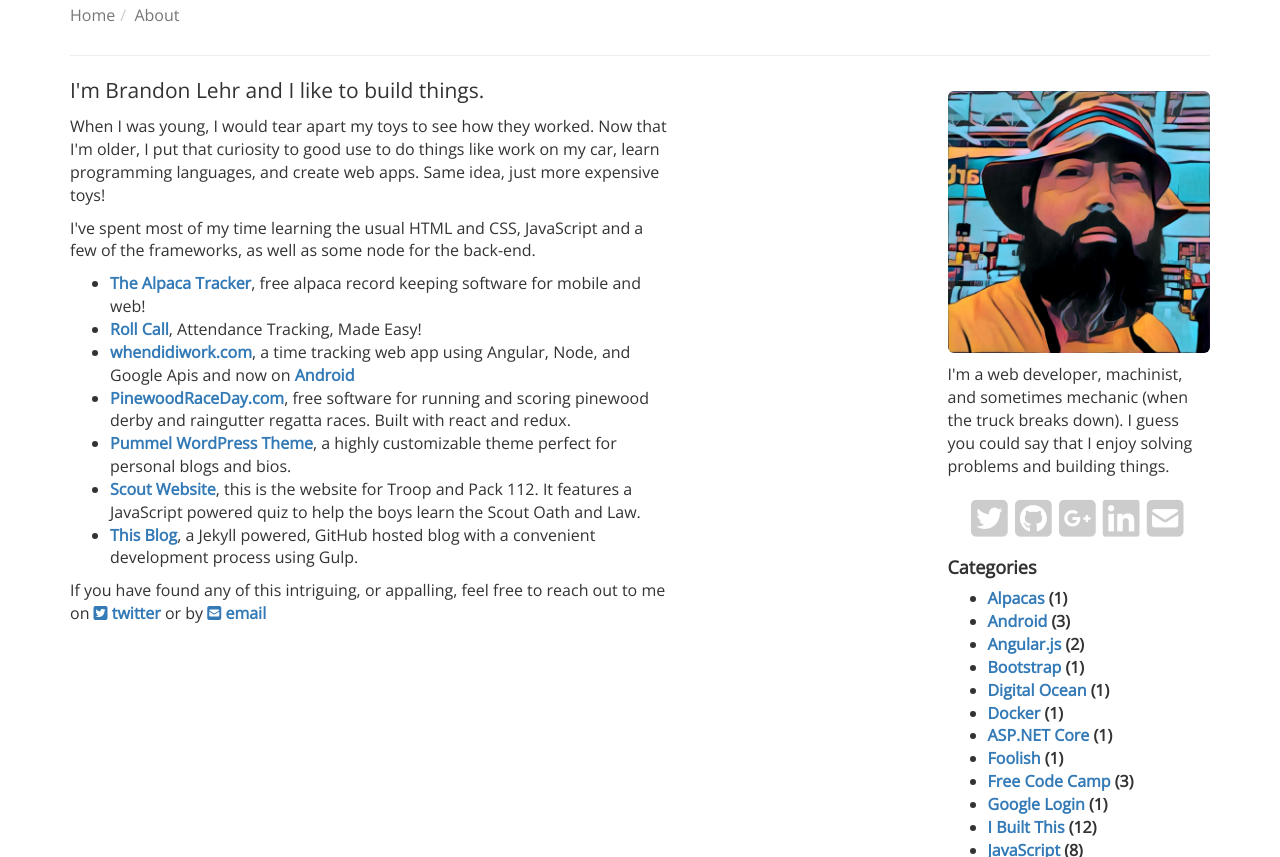
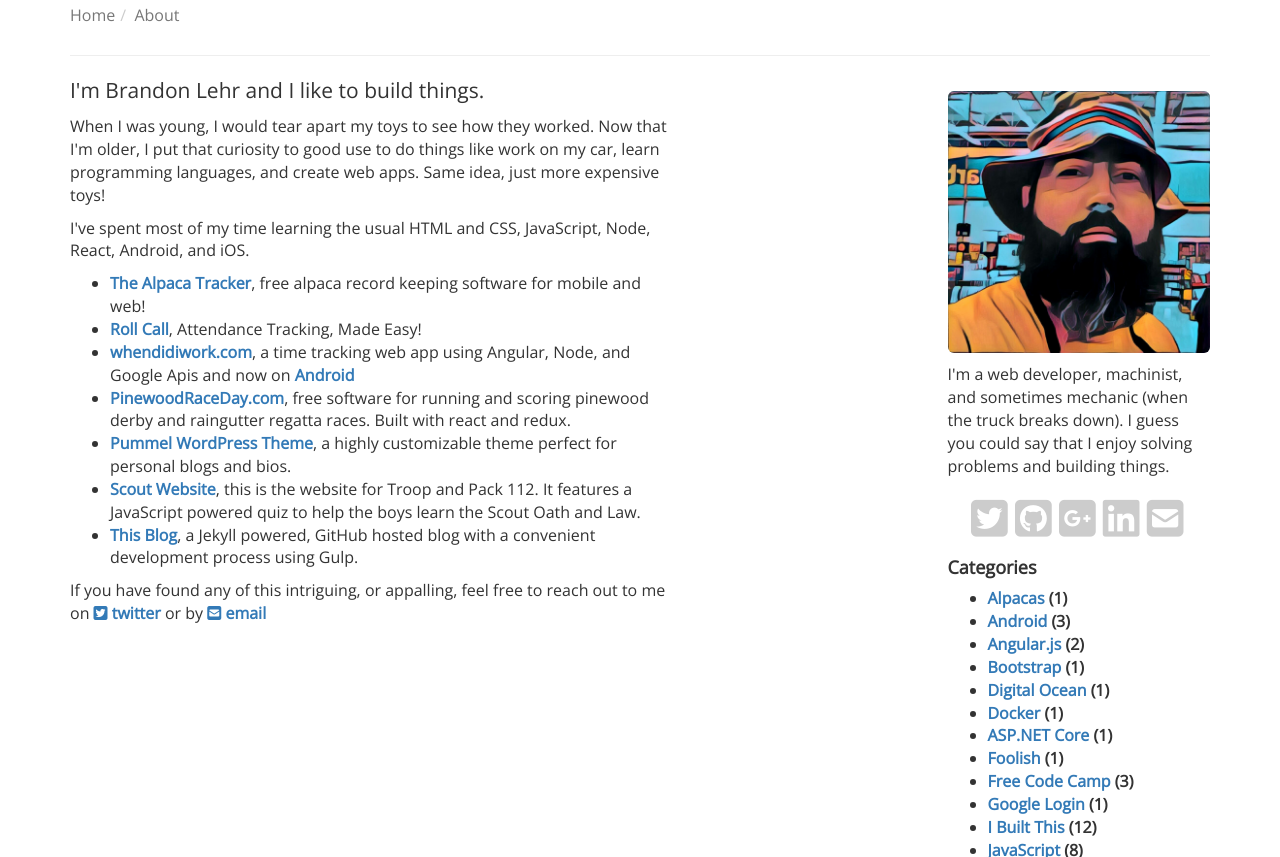
Before and after one commit to blehr/blehr.github.io, a Jekyll site: the page built from about/index.html, in a window 1280 px wide and 900 px high, scrolled down 461 px, cut to the strip 43-900 px from the top of the window. Built offline with Jekyll 4.4.1, drawn with Linux system fonts in a browser that asks for light colours; nearby versions of some CDN libraries; comment, search, counter and statistics services are not loaded.

Commit message:
Update About page

```diff
--- a/about/index.html
+++ b/about/index.html
@@ -11,7 +11,7 @@
 
 <p>When I was young, I would tear apart my toys to see how they worked. Now that I'm older, I put that curiosity to good use to do things like work on my car, learn programming languages, and create web apps. Same idea, just more expensive toys!</p>
 
-<p>I've spent most of my time learning the usual HTML and CSS, JavaScript and a few of the frameworks, as well as some node for the back-end.</p>
+<p>I've spent most of my time learning the usual HTML and CSS, JavaScript, Node, React, Android, and iOS. </p>
 
 <ul>
     <li><a href="{% post_url 2018-09-02-alpaca-tracker %}">The Alpaca Tracker</a>, free alpaca record keeping software for mobile and web!</li>
```
